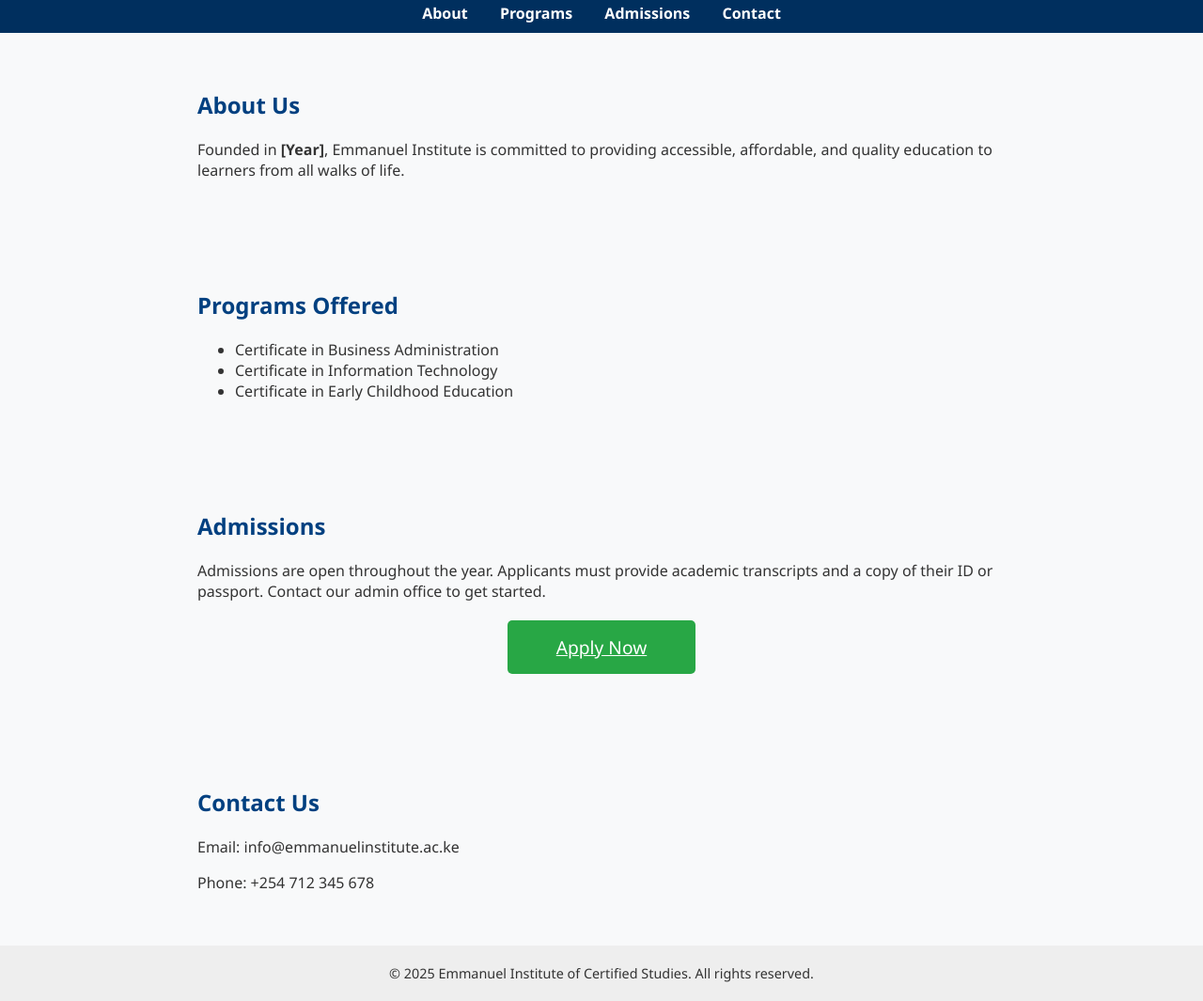
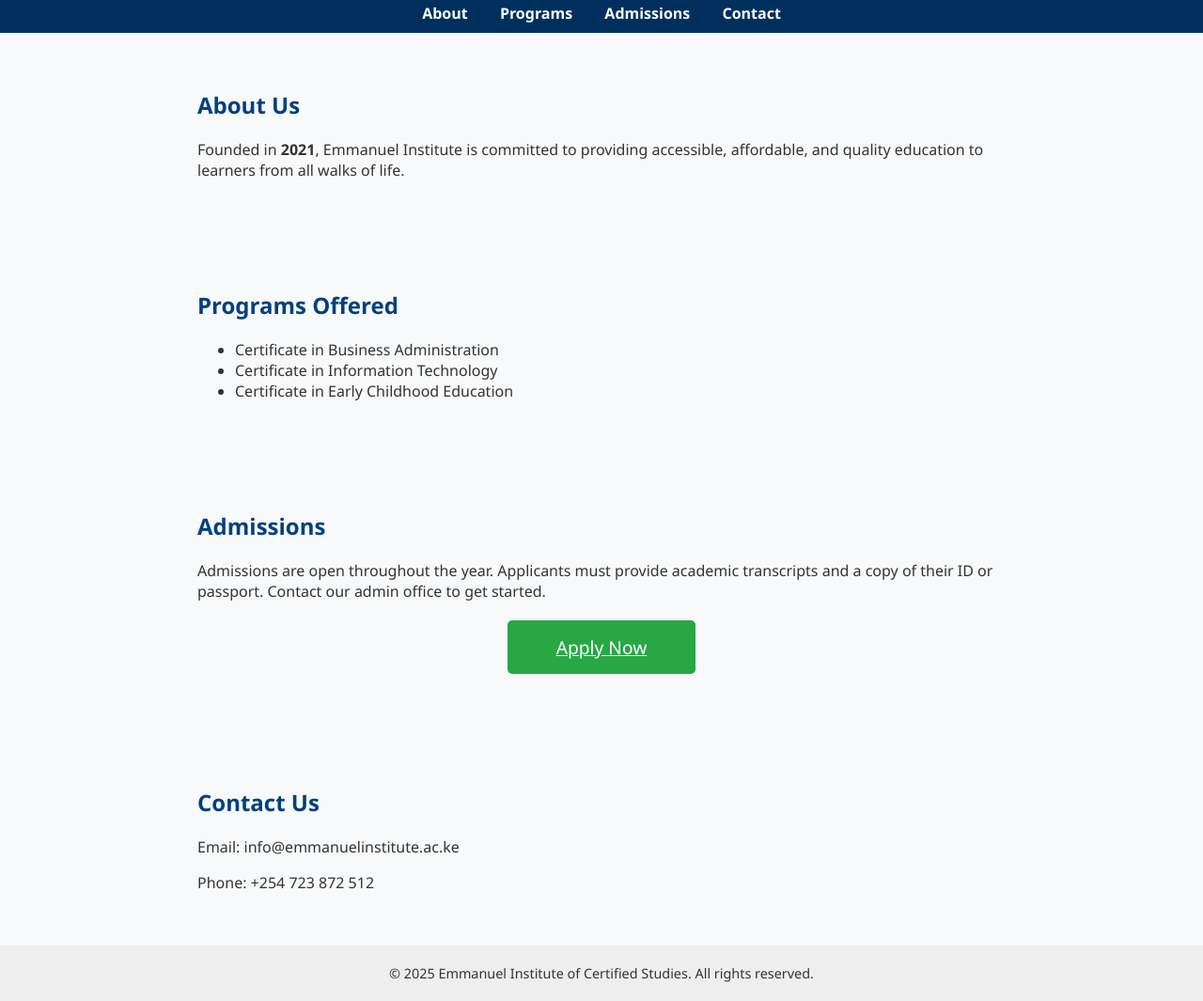
Before and after one commit to Melsun-Enterprises/Melsun-Enterprises.github.io, a plain HTML site: page index.html in a window 1280 px wide. Shown: the part 227-1292 px from the top of the page at 94% size. Drawn offline with Linux system fonts and the light colour scheme.

Commit message:
Update index.html

```diff
--- a/index.html
+++ b/index.html
@@ -101,7 +101,7 @@
 
   <section id="about">
     <h2>About Us</h2>
-    <p>Founded in <strong>[Year]</strong>, Emmanuel Institute is committed to providing accessible, affordable, and quality education to learners from all walks of life.</p>
+    <p>Founded in <strong>2021</strong>, Emmanuel Institute is committed to providing accessible, affordable, and quality education to learners from all walks of life.</p>
   </section>
 
   <section id="programs">
@@ -123,7 +123,7 @@
   <section id="contact">
     <h2>Contact Us</h2>
     <p>Email: info@emmanuelinstitute.ac.ke</p>
-    <p>Phone: +254 712 345 678</p>
+    <p>Phone: +254 723 872 512</p>
   </section>
 
   <footer>
```
